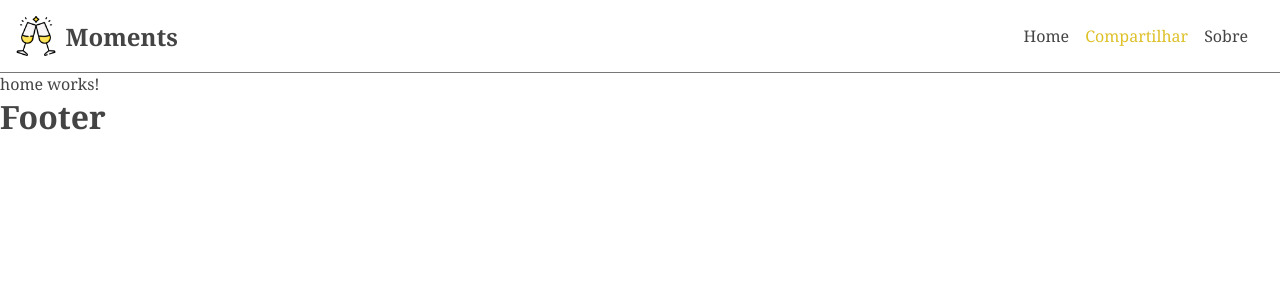
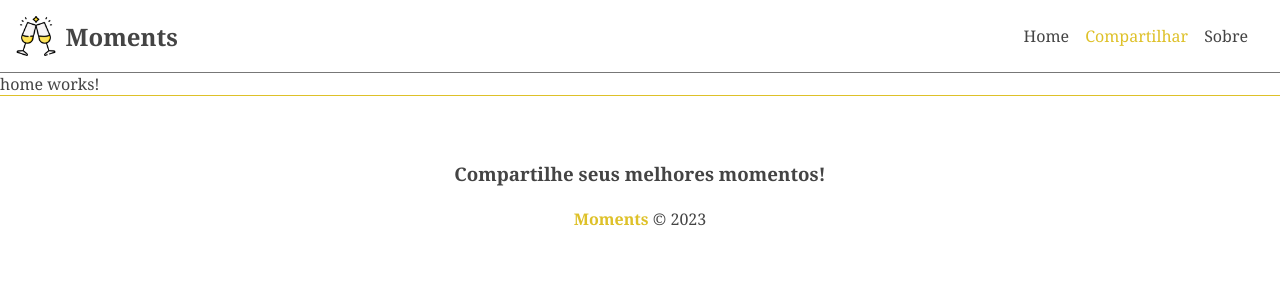
Before and after one commit to williamand02/moments, an Angular app: page / in a window 1280 px wide. Shown: the top 300 px of the page. Built offline with nearby package versions, Linux system fonts and the light colour scheme.

Commit message:
:lipstick: feat: Styling the footer

```diff
--- a/src/app/components/footer/footer.component.css
+++ b/src/app/components/footer/footer.component.css
@@ -0,0 +1,18 @@
+footer {
+  border-top: 1px solid var(--gold);
+  display: flex;
+  flex-direction: column;
+  align-items: center;
+  justify-content: center;
+  height: 200px;
+}
+
+footer h3{
+  margin-bottom: 1.2em;
+
+}
+
+footer span {
+  font-weight: bold;
+  color: var(--gold)
+}
--- a/src/app/components/footer/footer.component.html
+++ b/src/app/components/footer/footer.component.html
@@ -1 +1,4 @@
-<h1>Footer</h1>
+<footer>
+  <h3>Compartilhe seus melhores momentos!</h3>
+  <p><span>Moments</span> &copy; 2023</p>
+</footer>
```
